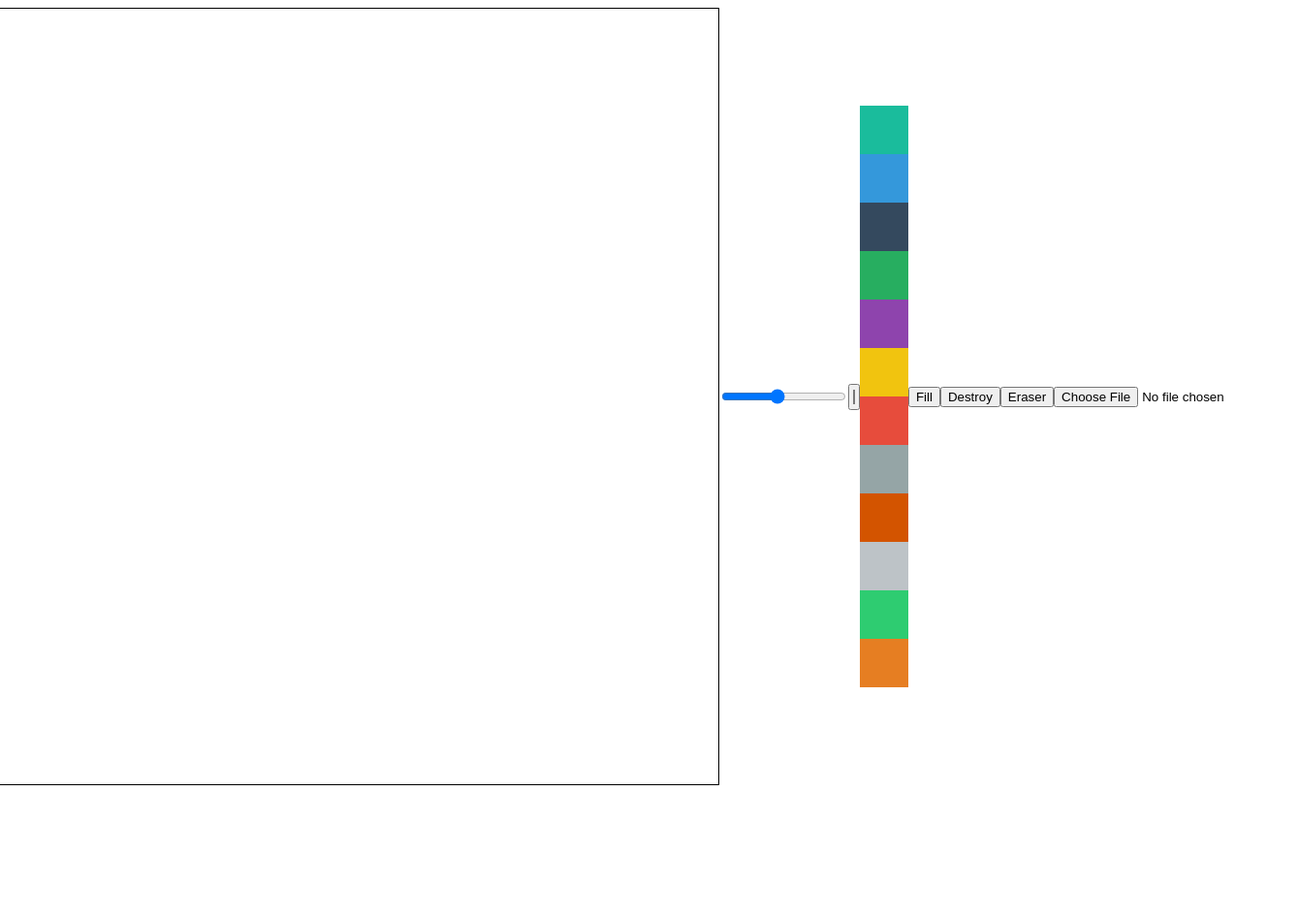
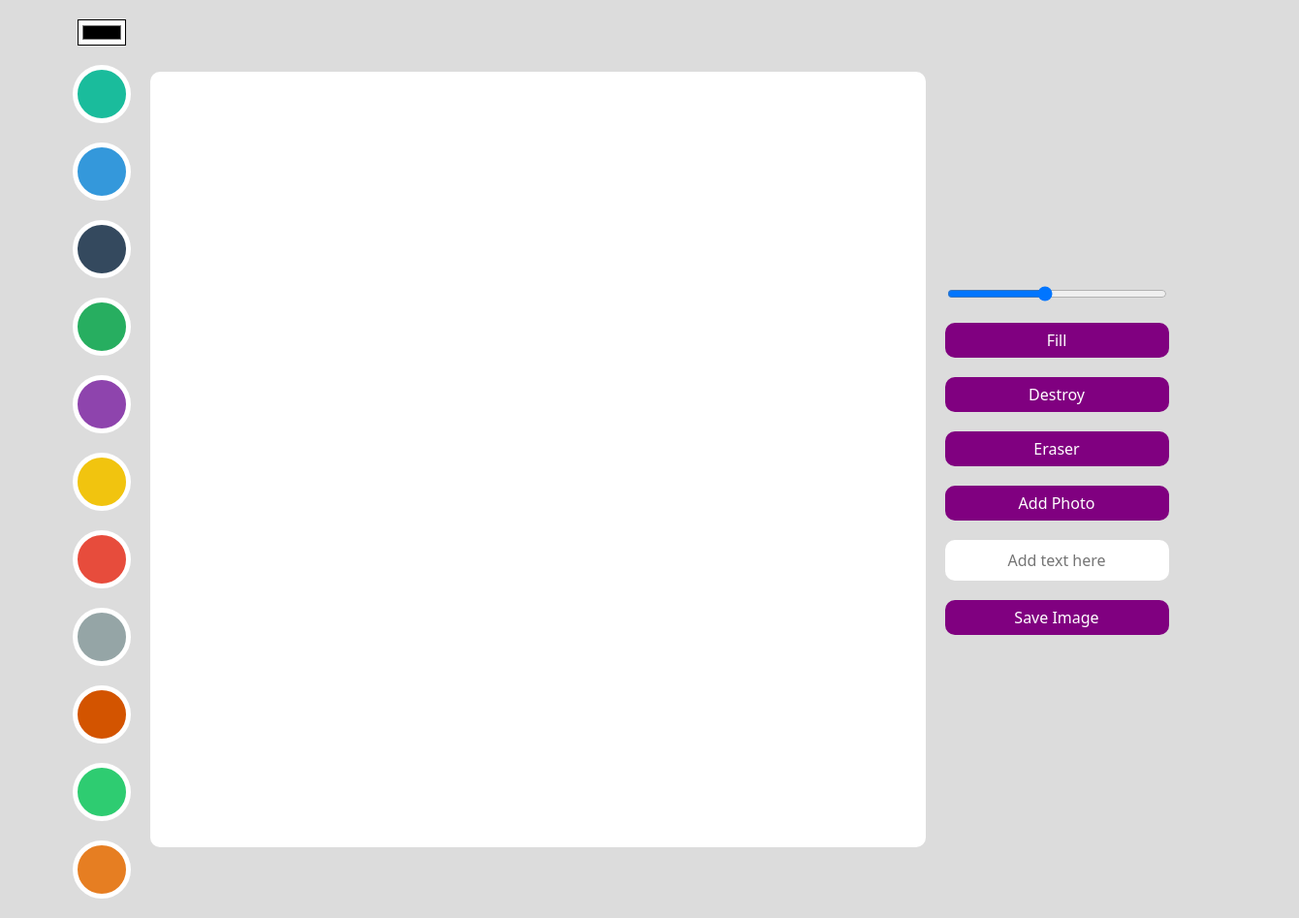
Before and after one commit to gkekf123/JS_Meme_Maker, a plain HTML site: page index.html in a window 1280 px wide. Shown: the whole page at 97% size, 1340 px wide, since content can reach past the window. Before the commit the page ends 818 px from the top, so only its background shows below. Drawn offline with Linux system fonts and the light colour scheme.

Commit message:
JS_Meme_Maker_O

```diff
--- a/app.js
+++ b/app.js
@@ -1,3 +1,5 @@
+const saveBtn = document.getElementById("save");
+const textInput = document.getElementById("text");
 const fileInput = document.getElementById("file");
 const eraserBtn = document.getElementById("eraser-btn");
 const destroyBtn = document.getElementById("destroy-btn");
@@ -14,6 +16,7 @@ const CANVANS_HEIGHT = 800;
 canvas.width = CANVANS_WIDTH;
 canvas.height = CANVANS_HEIGHT;
 ctx.lineWidth = lineWidth.value;
+ctx.lineCap = "round";
 let isPainting = false;
 let isFilling = false;
 
@@ -53,7 +56,6 @@ function onColorChange(event) {
   ctx.strokeStyle = event.target.value;
   ctx.fillStyle = event.target.value;
 }
-
 function onColorClick(event) {
   const colorValue = event.target.dataset.color;
   ctx.strokeStyle = colorValue;
@@ -79,14 +81,30 @@ function onFileChange(event) {
     fileInput.value = null;
   };
 }
+function onDoubleClick(event) {
+  const text = textInput.value;
+  if (text !== "") {
+    ctx.save();
+    ctx.lineWidth = 1;
+    ctx.font = "48px serif";
+    ctx.fillText(text, event.offsetX, event.offsetY);
+    ctx.restore();
+  }
+}
+function onSaveClick() {
+  const url = canvas.toDataURL();
+  const a = document.createElement("a");
+  a.href = url;
+  a.download = "myDrawing.png";
+  a.click();
+}
 
 canvas.addEventListener("mousemove", onMove);
 canvas.addEventListener("mousedown", startPainting);
 canvas.addEventListener("mouseup", cancelPainting);
 canvas.addEventListener("mouseleave", cancelPainting);
 canvas.addEventListener("click", onCanvasClick);
-destroyBtn.addEventListener("click", onDestroyClick);
-eraserBtn.addEventListener("click", onEraserClick);
+canvas.addEventListener("dblclick", onDoubleClick);
 
 lineWidth.addEventListener("change", onLineWidthChange);
 
@@ -95,5 +113,9 @@ color.addEventListener("change", onColorChange);
 colorOptions.forEach((color) => color.addEventListener("click", onColorClick));
 
 modeBtn.addEventListener("click", onModeClick);
+destroyBtn.addEventListener("click", onDestroyClick);
+eraserBtn.addEventListener("click", onEraserClick);
 
 fileInput.addEventListener("change", onFileChange);
+
+saveBtn.addEventListener("click", onSaveClick);
--- a/index.html
+++ b/index.html
@@ -7,10 +7,8 @@
     <link rel="stylesheet" href="styles.css" />
   </head>
   <body>
-    <canvas></canvas>
-    <input id="line-width" type="range" min="1" max="10" value="5" step="0.1" />
-    <input type="color" id="color" />
-    <div>
+    <div class="color-options">
+      <input type="color" id="color" />
       <div
         class="color-option"
         style="background-color: #1abc9c"
@@ -58,11 +56,6 @@
       ></div>
       <div
         class="color-option"
-        style="background-color: #bdc3c7"
-        data-color="#bdc3c7"
-      ></div>
-      <div
-        class="color-option"
         style="background-color: #2ecc71"
         data-color="#2ecc71"
       ></div>
@@ -72,10 +65,26 @@
         data-color="#e67e22"
       ></div>
     </div>
-    <button id="mode-btn">Fill</button>
-    <button id="destroy-btn">Destroy</button>
-    <button id="eraser-btn">Eraser</button>
-    <input type="file" accept="image/*" id="file" />
+    <canvas></canvas>
+    <div class="btns">
+      <input
+        id="line-width"
+        type="range"
+        min="1"
+        max="10"
+        value="5"
+        step="0.1"
+      />
+      <button id="mode-btn">Fill</button>
+      <button id="destroy-btn">Destroy</button>
+      <button id="eraser-btn">Eraser</button>
+      <label for="file"
+        >Add Photo<input type="file" accept="image/*" id="file"
+      /></label>
+      <input type="text" placeholder="Add text here" id="text" />
+      <button id="save">Save Image</button>
+    </div>
+
     <script src="app.js"></script>
   </body>
 </html>
--- /dev/null
+++ b/reset.css
@@ -0,0 +1,129 @@
+/* http://meyerweb.com/eric/tools/css/reset/
+   v2.0 | 20110126
+   License: none (public domain)
+*/
+
+html,
+body,
+div,
+span,
+applet,
+object,
+iframe,
+h1,
+h2,
+h3,
+h4,
+h5,
+h6,
+p,
+blockquote,
+pre,
+a,
+abbr,
+acronym,
+address,
+big,
+cite,
+code,
+del,
+dfn,
+em,
+img,
+ins,
+kbd,
+q,
+s,
+samp,
+small,
+strike,
+strong,
+sub,
+sup,
+tt,
+var,
+b,
+u,
+i,
+center,
+dl,
+dt,
+dd,
+ol,
+ul,
+li,
+fieldset,
+form,
+label,
+legend,
+table,
+caption,
+tbody,
+tfoot,
+thead,
+tr,
+th,
+td,
+article,
+aside,
+canvas,
+details,
+embed,
+figure,
+figcaption,
+footer,
+header,
+hgroup,
+menu,
+nav,
+output,
+ruby,
+section,
+summary,
+time,
+mark,
+audio,
+video {
+  margin: 0;
+  padding: 0;
+  border: 0;
+  font-size: 100%;
+  font: inherit;
+  vertical-align: baseline;
+}
+/* HTML5 display-role reset for older browsers */
+article,
+aside,
+details,
+figcaption,
+figure,
+footer,
+header,
+hgroup,
+menu,
+nav,
+section {
+  display: block;
+}
+body {
+  line-height: 1;
+}
+ol,
+ul {
+  list-style: none;
+}
+blockquote,
+q {
+  quotes: none;
+}
+blockquote:before,
+blockquote:after,
+q:before,
+q:after {
+  content: "";
+  content: none;
+}
+table {
+  border-collapse: collapse;
+  border-spacing: 0;
+}
--- a/styles.css
+++ b/styles.css
@@ -1,7 +1,31 @@
+@import "reset.css";
+
+body {
+  display: flex;
+  gap: 20px;
+  justify-content: space-between;
+  align-items: flex-start;
+  background-color: gainsboro;
+  padding: 20px;
+  font-family: system-ui, -apple-system, BlinkMacSystemFont, "Segoe UI", Roboto,
+    Oxygen, Ubuntu, Cantarell, "Open Sans", "Helvetica Neue", sans-serif;
+}
+.btns {
+  display: flex;
+  flex-direction: column;
+  gap: 20px;
+}
+.color-options {
+  display: flex;
+  flex-direction: column;
+  gap: 20px;
+  align-items: center;
+}
 canvas {
   width: 800px;
   height: 800px;
-  border: 1px solid black;
+  background-color: white;
+  border-radius: 10px;
 }
 
 body {
@@ -13,5 +37,45 @@ body {
 .color-option {
   width: 50px;
   height: 50px;
+  border-radius: 50%;
   cursor: pointer;
+  border: 5px solid white;
+  transition: transform ease-in-out 0.3s;
 }
+
+.color-option:hover {
+  transform: scale(1.2);
+}
+
+input#color {
+  background-color: white;
+}
+
+button,
+label {
+  all: unset;
+  padding: 10px 0px;
+  text-align: center;
+  background-color: purple;
+  color: white;
+  font-weight: 500px;
+  cursor: pointer;
+  border-radius: 10px;
+  transition: opacity linear 0.1s;
+}
+
+button:hover {
+  opacity: 0.85;
+}
+
+input#text {
+  all: unset;
+  padding: 10px 0px;
+  border-radius: 10px;
+  font-weight: 500px;
+  text-align: center;
+  background-color: white;
+}
+input#file {
+  display: none;
+}
```
